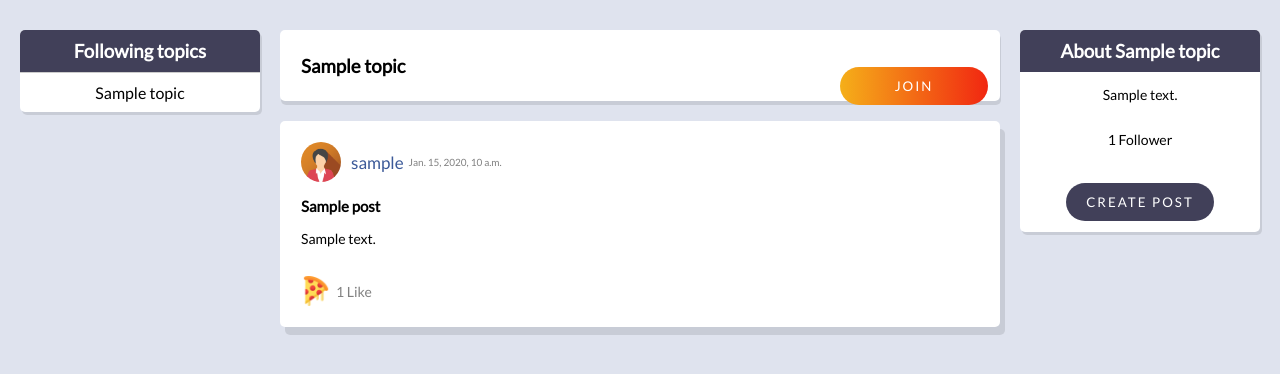
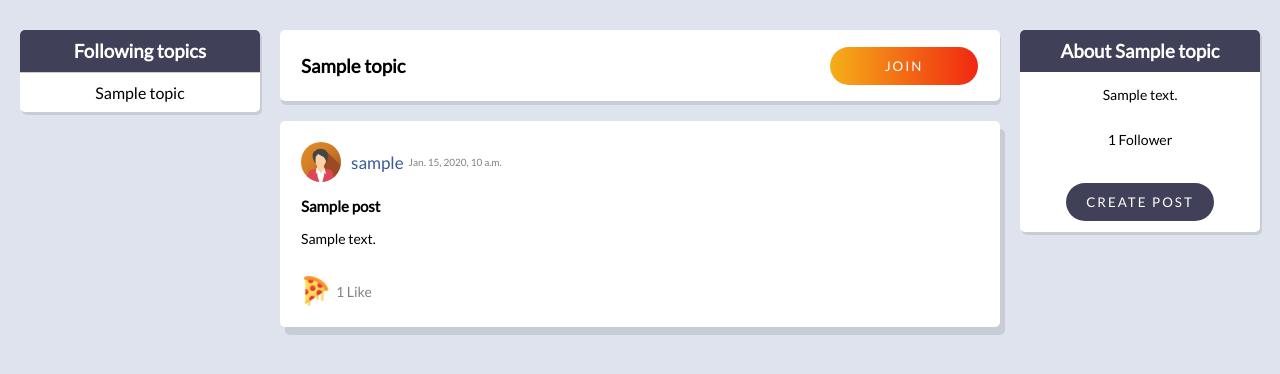
Before and after one commit to miguelchenriques/QuarantineLifeForum, a Django app: a page that uses forum/templates/forum/topic_details.html in a window 1280 px wide. Shown: the part 100-474 px from the top of the page. Run offline with Django 3.2, Linux system fonts and the light colour scheme; tables that the repository leaves empty hold one stand-in row (values such as "Sample post").

Commit message:
Botao no sitio

```diff
--- a/forum/static/forum/css/main.css
+++ b/forum/static/forum/css/main.css
@@ -208,9 +208,21 @@ article:hover{
     box-shadow: 1px 4px rgba(0,0,0, 0.1);
 }
 
+.topic_left{
+    display: flex;
+    width: 50%;
+}
+
+.topic_right{
+    display: flex;
+    width: 50%;
+    align-items: center;
+    justify-content: flex-end;
+}
+
 .topicArticle input[type=submit]{
-    position: absolute;
-    right: 10px;
+    /*position: absolute;*/
+    /*right: 10px;*/
     /*background-color: #414059;*/
     background: #f12711;  /* fallback for old browsers */
     background: -webkit-linear-gradient(to right, #f5af19, #f12711);  /* Chrome 10-25, Safari 5.1-6 */
--- a/forum/templates/forum/topic_details.html
+++ b/forum/templates/forum/topic_details.html
@@ -6,12 +6,16 @@
     <section>
     {% if page_list %}
         <div class="topicArticle">
+            <div class="topic_left">
                 <h3>{{ topic.title }}</h3>
+            </div>
+            <div class="topic_right">
                 <form id="topic-join" action="{% url 'forum:api_follow_topic' %}" method="post">
                     {% csrf_token %}
                     <input id="topic_id-join" type="hidden" name="topic_id" value="{{ topic.id }}">
                     <input id="topic-join-submit" type="submit" value="Join">
                 </form>
+            </div>
         </div>
         {% for post in page_list %}
             <article>
```
Lines whose indentation alone changed are shown as unchanged.
